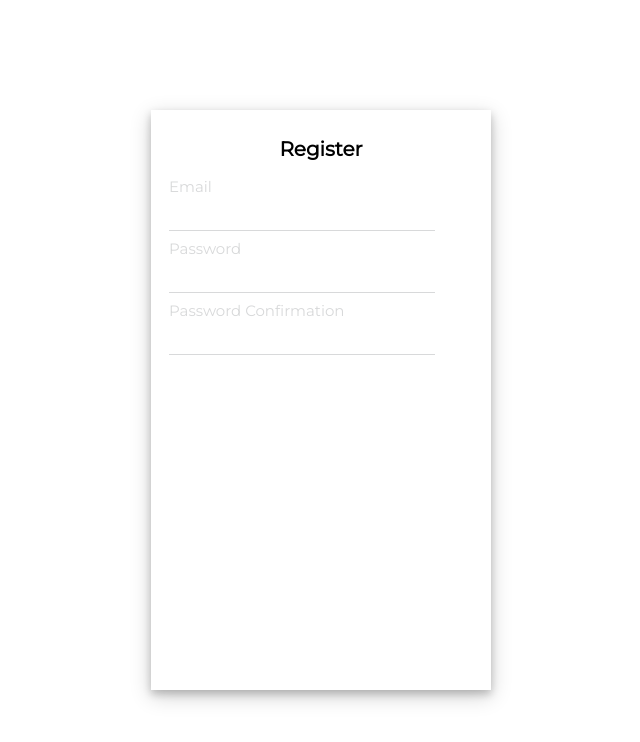
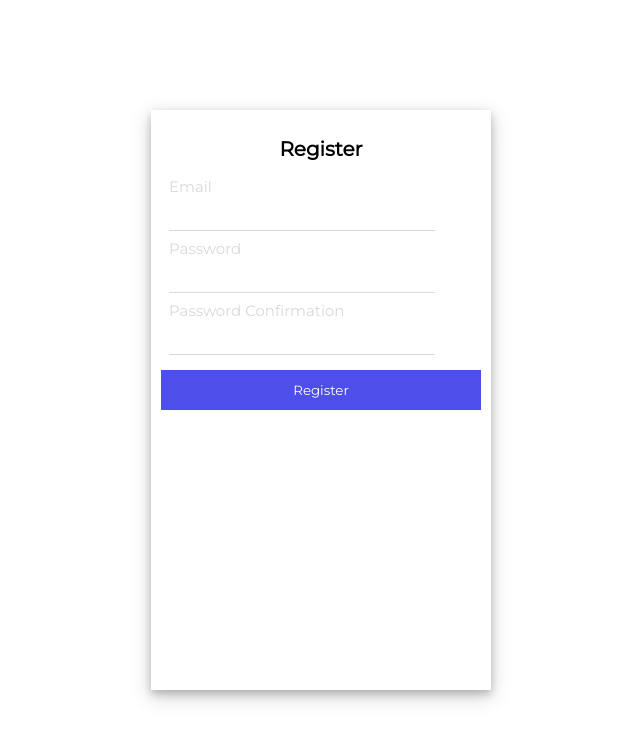
Before and after one commit to RNekoCloud/cvzn-client-dev, a React (Vite) app: page /register in a window 1280 px wide. Shown: the top 742 px of the page, without its empty margins (319-959 px from the left). Built offline with nearby package versions, Linux system fonts and the light colour scheme.

Commit message:
feat: Improve styled Button

```diff
--- a/src/components/Button/Button.style.ts
+++ b/src/components/Button/Button.style.ts
@@ -3,6 +3,10 @@
 export const Button = styled.button`
     display: block;
     width: 100%;
+    margin-top: 15px;
     background-color: #4E4FEB;
     color: #fff;
+    border: none;
+    padding: 12px;
+    cursor: pointer;
 `
--- a/src/routes/Register.tsx
+++ b/src/routes/Register.tsx
@@ -1,4 +1,5 @@
 import { CardContainer, Card, CardTitle } from "../components/Card/Card.style"
+import { Button } from "../components/Button/Button.style"
 
 const Register = () => {
     return (
@@ -12,6 +13,7 @@
                     <input type="password" className="form__input" />
                     <label htmlFor="" className="form__label">Password Confirmation</label>
                     <input type="password" className="form__input" />
+                    <Button>Register</Button>
                 </Card>
             </CardContainer>
         </>
```
